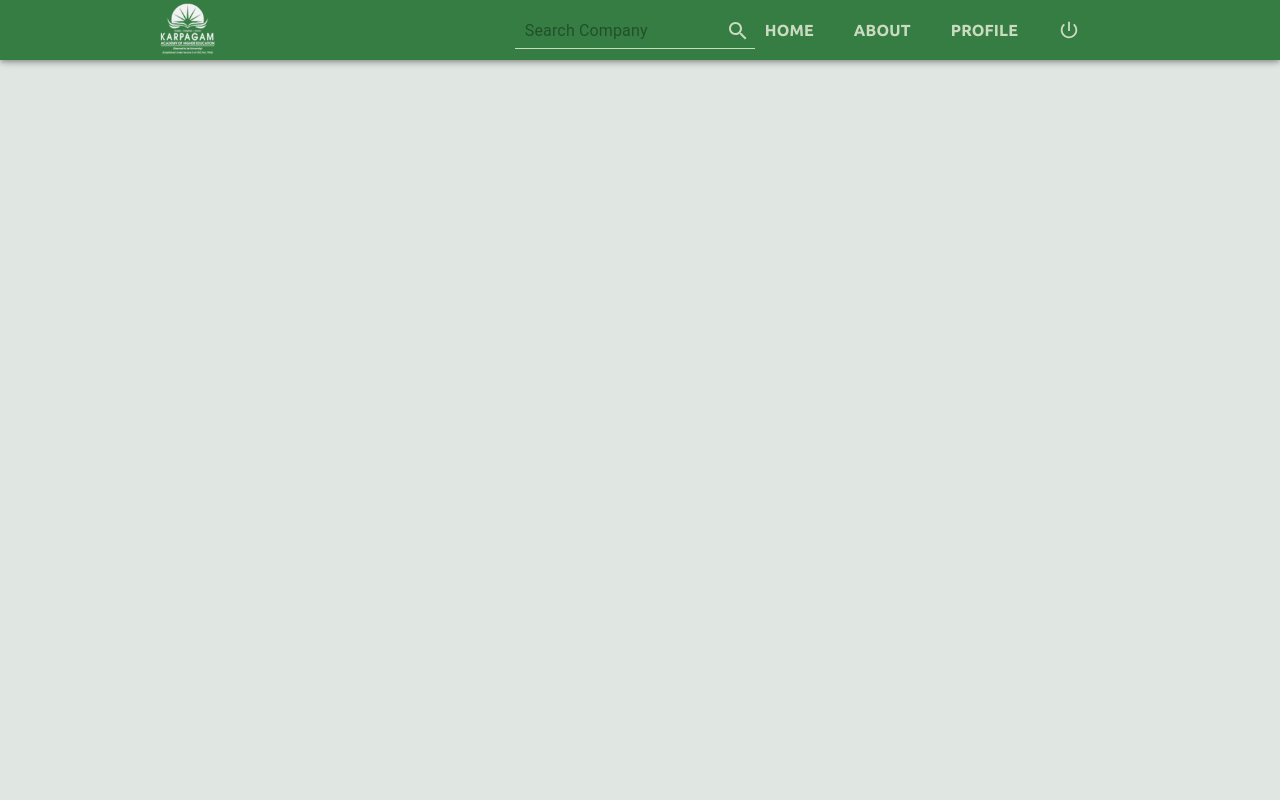
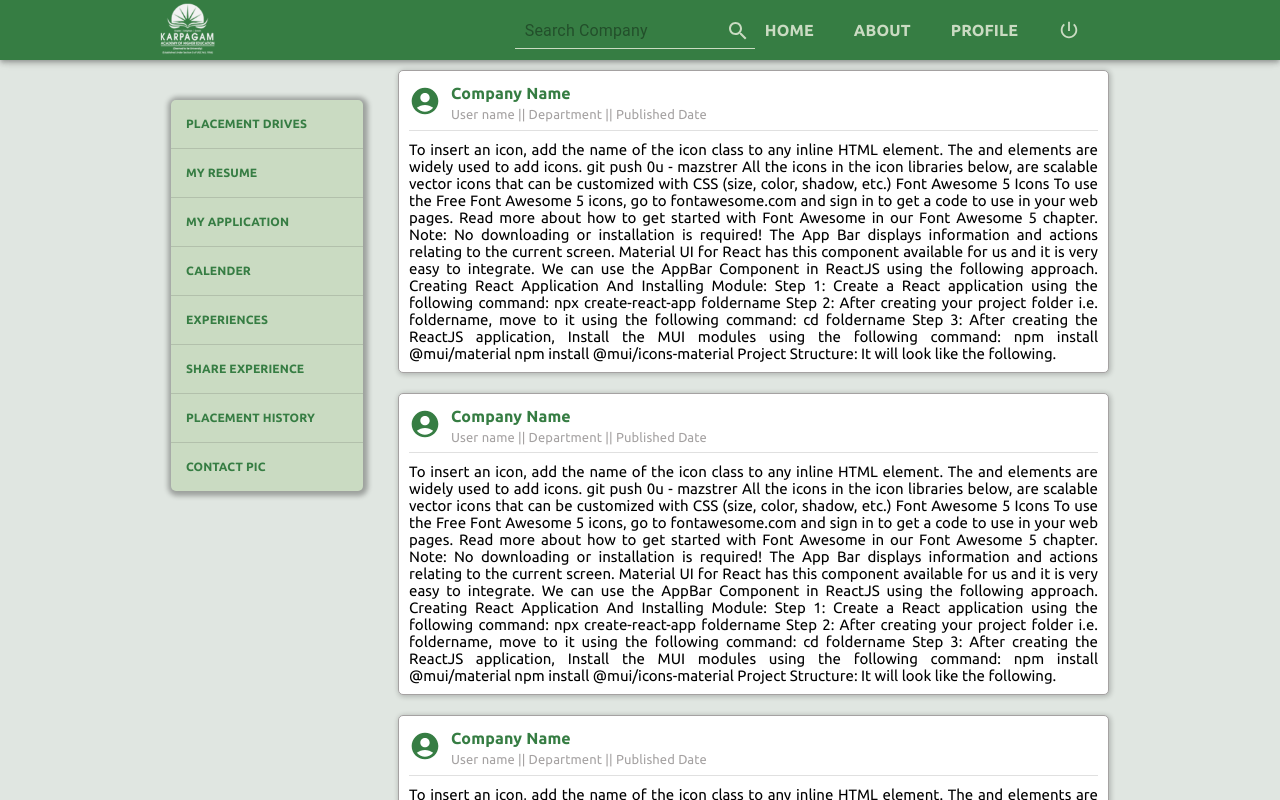
Before and after one commit to aakkss37/MERN-Placement-and-Internship-Cell, a React (Create React App) app in the folder studentsLogin/: page /experiences in a window 1280 px wide. Shown: the top 800 px of the page. Built offline with nearby package versions, Linux system fonts and the light colour scheme.

Commit message:
route changed

```diff
--- a/studentsLogin/src/App.js
+++ b/studentsLogin/src/App.js
@@ -13,8 +13,9 @@ function App () {
 			<Header />
 			<Box>
 				<Routes>
-					<Route path='/' element={<Experience />} />
+					<Route path='/' element={<PlacementDrive />} />
 					<Route path='/placement-drive' element={<PlacementDrive />} />
+					<Route path='/experiences' element={<Experience />} />
 					<Route path='/profile' element={<Profile />} />
 				</Routes>
 			</Box>
--- a/studentsLogin/src/components/Constants/UI/menu/MenuBox.jsx
+++ b/studentsLogin/src/components/Constants/UI/menu/MenuBox.jsx
@@ -27,6 +27,10 @@ const MenuBox = () => {
 				<MenuItem >CALENDER</MenuItem>
 			</MenuCategory>
 			<Divider />
+			<MenuCategory onClick={() => navigate('/experiences')}>
+				<MenuItem >EXPERIENCES</MenuItem>
+			</MenuCategory>
+			<Divider />
 			<MenuCategory onClick={() => navigate('/share-experience')}>
 				<MenuItem >SHARE EXPERIENCE</MenuItem>
 			</MenuCategory>
```
